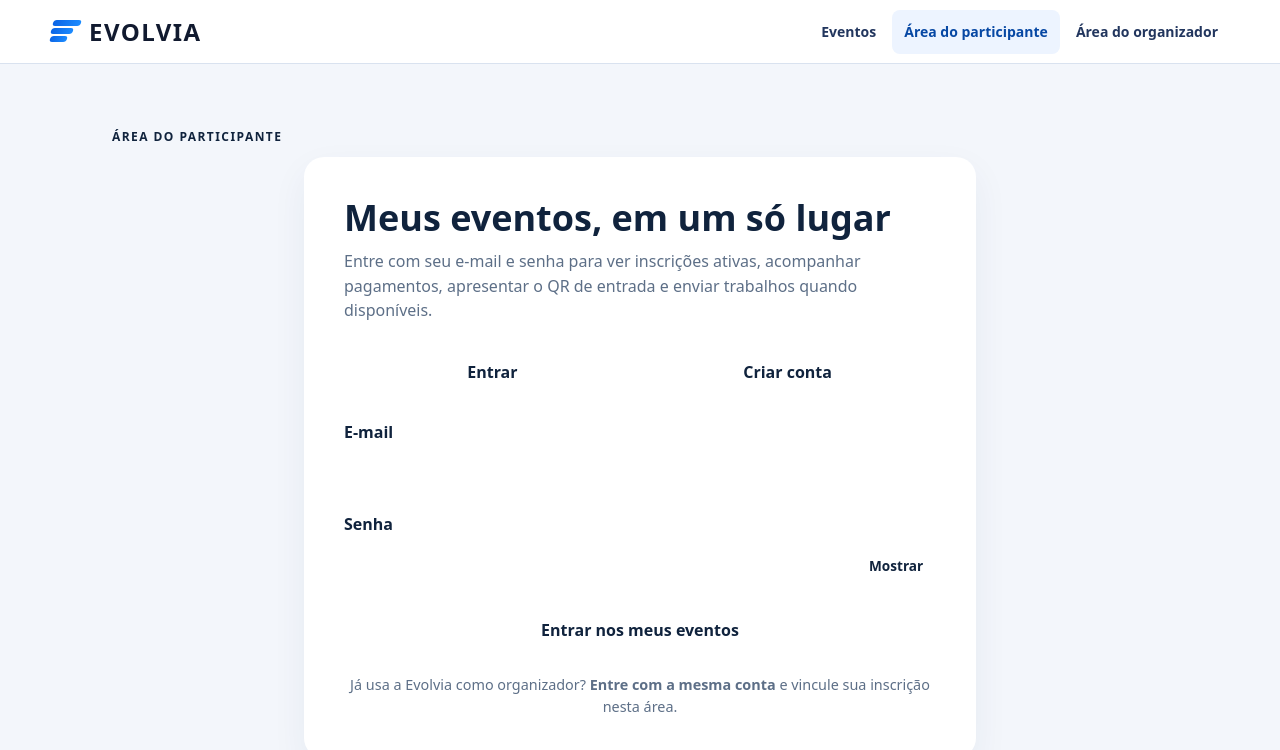
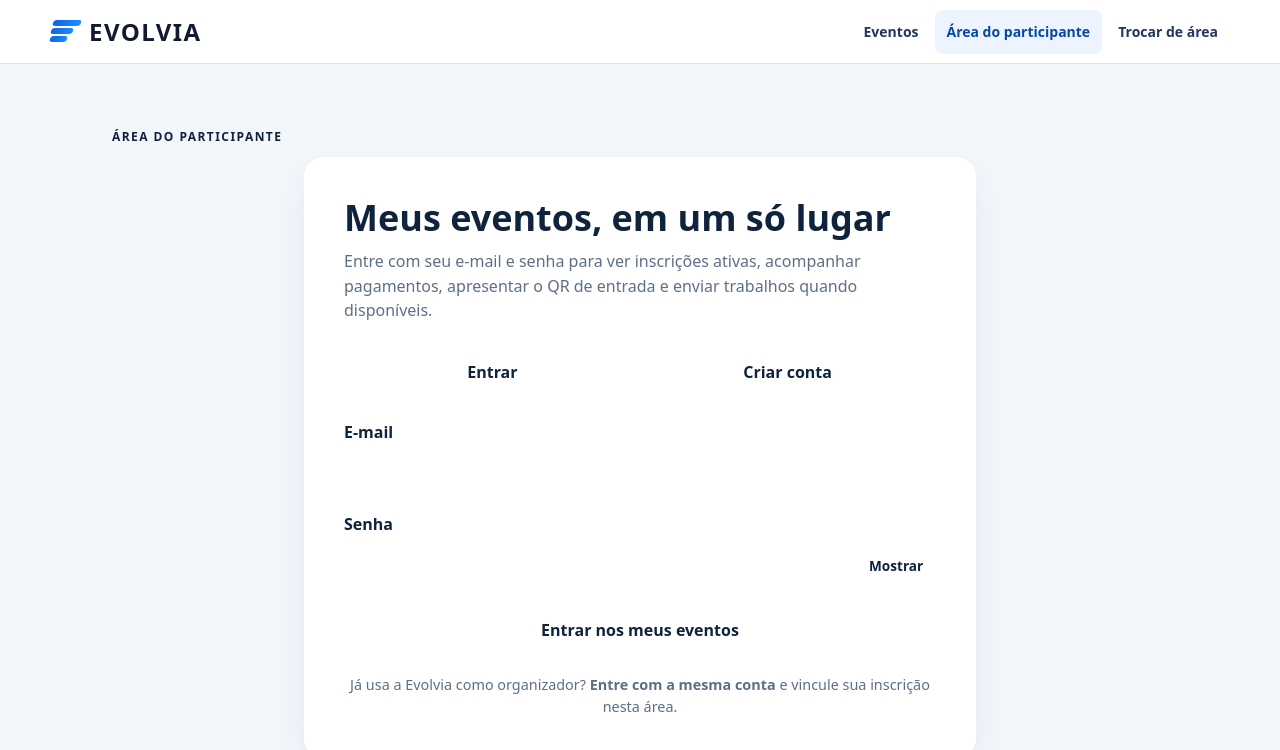
Before and after one commit to evolvia-tecnologia/evolvia-platform, a Next.js app in the folder apps/web/: page /participante in a window 1280 px wide. Shown: the top 750 px of the page. Built offline with nearby package versions, Linux system fonts and the light colour scheme.

Commit message:
Use shared environment switch in public navigation

```diff
--- a/apps/web/components/public-site-header.tsx
+++ b/apps/web/components/public-site-header.tsx
@@ -6,7 +6,7 @@ import styles from './public-site-header.module.css';
 export type PublicSiteHeaderCurrent = 'participante' | 'home' | 'login' | 'cadastro' | 'eventos' | 'evento' | 'legal';
 
 type NavItem = {
-  href: '/eventos' | '/login' | '/cadastro' | '/participante';
+  href: '/eventos' | '/login' | '/cadastro' | '/participante' | '/acesso';
   label: string;
   current?: boolean;
   primary?: boolean;
@@ -32,17 +32,17 @@ const NAV_BY_ROUTE: Record<PublicSiteHeaderCurrent, readonly NavItem[]> = {
   eventos: [
     { href: '/participante', label: 'Área do participante' },
     { href: '/eventos', label: 'Eventos', current: true },
-    { href: '/login', label: 'Área do organizador' },
+    { href: '/acesso', label: 'Trocar de área' },
   ],
   evento: [
     { href: '/participante', label: 'Área do participante' },
     { href: '/eventos', label: 'Eventos' },
-    { href: '/login', label: 'Área do organizador' },
+    { href: '/acesso', label: 'Trocar de área' },
   ],
   participante: [
     { href: '/eventos', label: 'Eventos' },
     { href: '/participante', label: 'Área do participante', current: true },
-    { href: '/login', label: 'Área do organizador' },
+    { href: '/acesso', label: 'Trocar de área' },
   ],
   legal: [
     { href: '/participante', label: 'Área do participante' },
```
